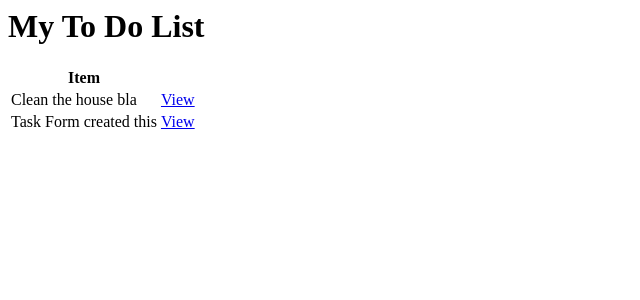
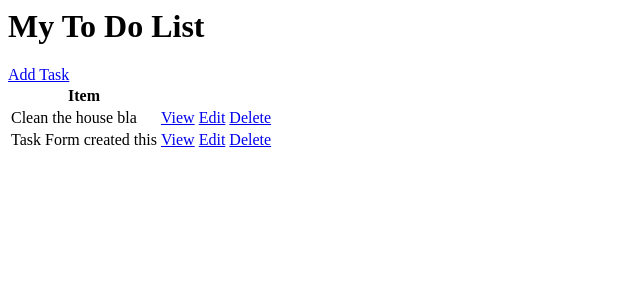
Before and after one commit to rabarbarra/to-do-list, a Django app: page / in a window 1280 px wide. Shown: the top 300 px of the page, without its empty margins (0-640 px from the left). Run offline with Django 4.2, Linux system fonts and the light colour scheme; data comes from the database, SQL or seed files in the repository; both versions use the stored data as it was after the commit.

Commit message:
Added create, update and delete views

```diff
--- a/base/templates/base/task_list.html
+++ b/base/templates/base/task_list.html
@@ -1,14 +1,19 @@
 <h1>My To Do List</h1>
+
+<a href="{% url 'task-create' %}">Add Task</a>
 
 <table>
     <tr>
         <th>Item</th>
+        <th></th>
         <th></th>
     </tr>
     {% for task in tasks %}
     <tr>
         <td>{{task.title}}</td>
         <td><a href="{% url 'task' task.id %}">View</a></td>
+        <td><a href="{% url 'task-update' task.id %}">Edit</a></td>
+        <td><a href="{% url 'task-delete' task.id %}">Delete</a></td>
     </tr>
     {% empty %}
     <h3>No items in list</h3>
--- a/base/urls.py
+++ b/base/urls.py
@@ -1,7 +1,10 @@
 from django.urls import path
-from .views import TaskList, TaskDetail
+from .views import TaskList, TaskDetail, TaskCreate, TaskUpdate, DeleteView
 
 urlpatterns = [
     path ('', TaskList.as_view(), name='tasks'),
-    path ('task/<int:pk>/', TaskDetail.as_view(), name='task')
+    path ('task/<int:pk>/', TaskDetail.as_view(), name='task'),
+    path ('task-create/', TaskCreate.as_view(), name='task-create'),
+    path ('task-update/<int:pk>/', TaskUpdate.as_view(), name='task-update'),
+    path ('task-delete/<int:pk>/', DeleteView.as_view(), name='task-delete'),
 ]
--- a/base/views.py
+++ b/base/views.py
@@ -1,6 +1,10 @@
 from django.shortcuts import render
 from django.views.generic.list import ListView
 from django.views.generic.detail import DetailView
+from django.views.generic.edit import CreateView, UpdateView, DeleteView
+from django.urls import reverse_lazy
+
+
 from .models import Task
 
 class TaskList(ListView):
@@ -11,3 +15,18 @@ class TaskDetail(DetailView):
     model = Task
     context_object_name = 'task'
     template_name = 'base/task.html'
+
+class TaskCreate(CreateView):
+    model = Task
+    fields = '__all__'
+    success_url = reverse_lazy('tasks')
+
+class TaskUpdate(UpdateView):
+    model = Task
+    fields = '__all__'
+    success_url = reverse_lazy('tasks')
+
+class DeleteView(DeleteView):
+    model = Task
+    context_object_name = 'task'
+    success_url = reverse_lazy('tasks')
```
Also changed, not shown: base/templates/base/task_confirm_delete.html (added, +7 -0 lines), base/templates/base/task_form.html (added, +7 -0 lines), db.sqlite3.
